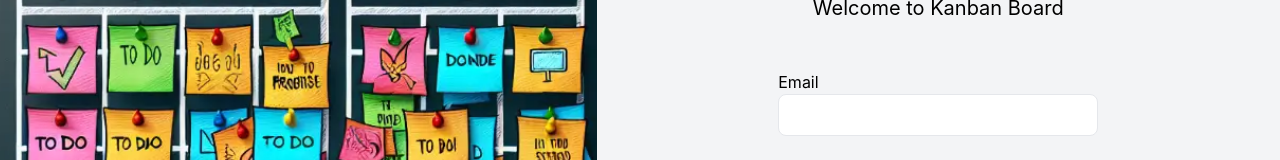
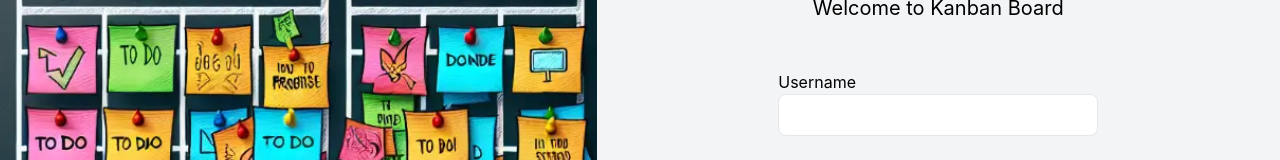
Before and after one commit to prajwalsiwa/Kanban-Board, a React (Vite) app: page /login in a window 1280 px wide. Shown: the part 247-407 px from the top of the page. Built offline with nearby package versions, Linux system fonts and the light colour scheme.

Commit message:
fix: rename usernmae

```diff
--- a/src/views/Login/index.tsx
+++ b/src/views/Login/index.tsx
@@ -42,7 +42,7 @@
           <form onSubmit={handleSubmit(handleLoginSubmit)}>
             <div className="flex flex-col gap-6">
               <div className="flex flex-col justify-start items-start">
-                <label htmlFor="email">Email</label>
+                <label htmlFor="email">Username</label>
                 <input
                   {...register("email", {
                     required: {
```
